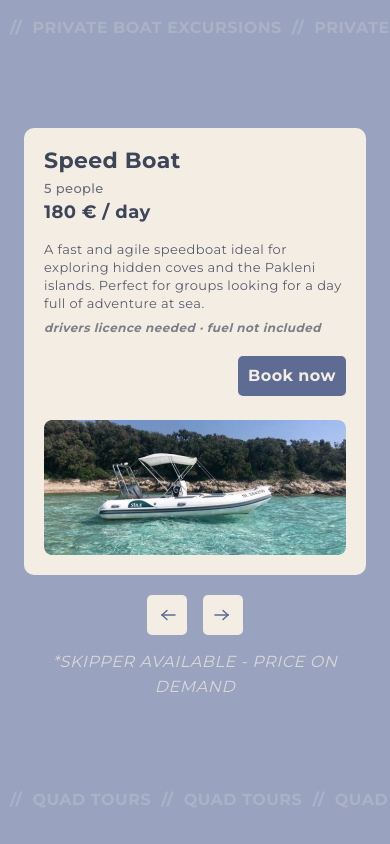
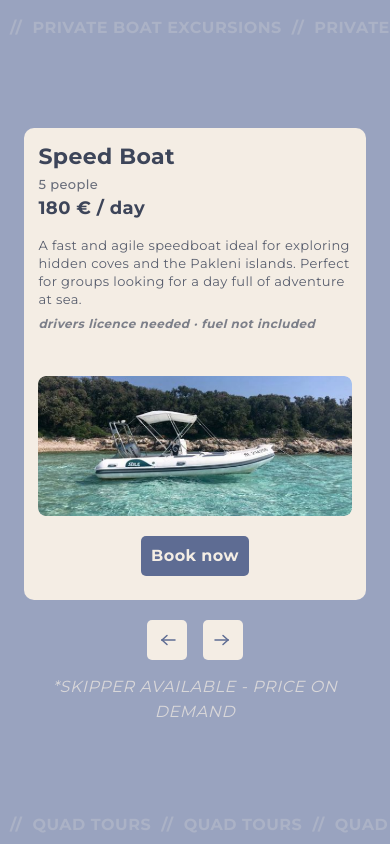
Before and after one commit to mcubic02/Boat-Hvar, a React (Vite) app: page / in a window 390 px wide. Shown: the part 1880-2724 px from the top of the page. Built offline with nearby package versions, Linux system fonts and the light colour scheme.

Commit message:
Edited boat cards

```diff
--- a/src/components/BoatCard.css
+++ b/src/components/BoatCard.css
@@ -151,13 +151,15 @@
   transform: translateX(-50%) translateY(-1px);
 }
 
-@media (max-width: 768px) {
+@media (max-width: 1050px) {
   .boat-card {
     display: flex;
     flex-direction: column;
     height: auto;
     min-height: 0;
-    padding: 1.25rem;
+    width: 100%;
+    max-width: 360px;
+    padding: 1rem 0.9rem;
   }
 
   .boat-card__content {
@@ -179,11 +181,11 @@
   }
 
   .boat-card__book {
-    order: 2;
+    order: 3;
     position: static;
     transform: none;
-    align-self: flex-end;
-    margin: 1.25rem 0 1.5rem;
+    align-self: center;
+    margin: 1.25rem 0 0.5rem;
   }
 
   .boat-card__book:hover {
@@ -191,16 +193,18 @@
   }
 
   .boat-card__image-wrap {
-    order: 3;
+    order: 2;
     position: static;
     display: flex;
     justify-content: center;
     width: 100%;
     max-width: 100%;
-    margin: 0;
+    margin-top: 2.75rem;
   }
 
   .boat-card__image {
-    max-height: 200px;
+    width: 100%;
+    height: auto;
+    max-height: none;
   }
 }
--- a/src/components/CarouselSlider.css
+++ b/src/components/CarouselSlider.css
@@ -41,7 +41,7 @@
   display: none;
 }
 
-@media (max-width: 768px) {
+@media (max-width: 510px) {
   .carousel-slider {
     flex-direction: column;
     gap: 1.25rem;
```
